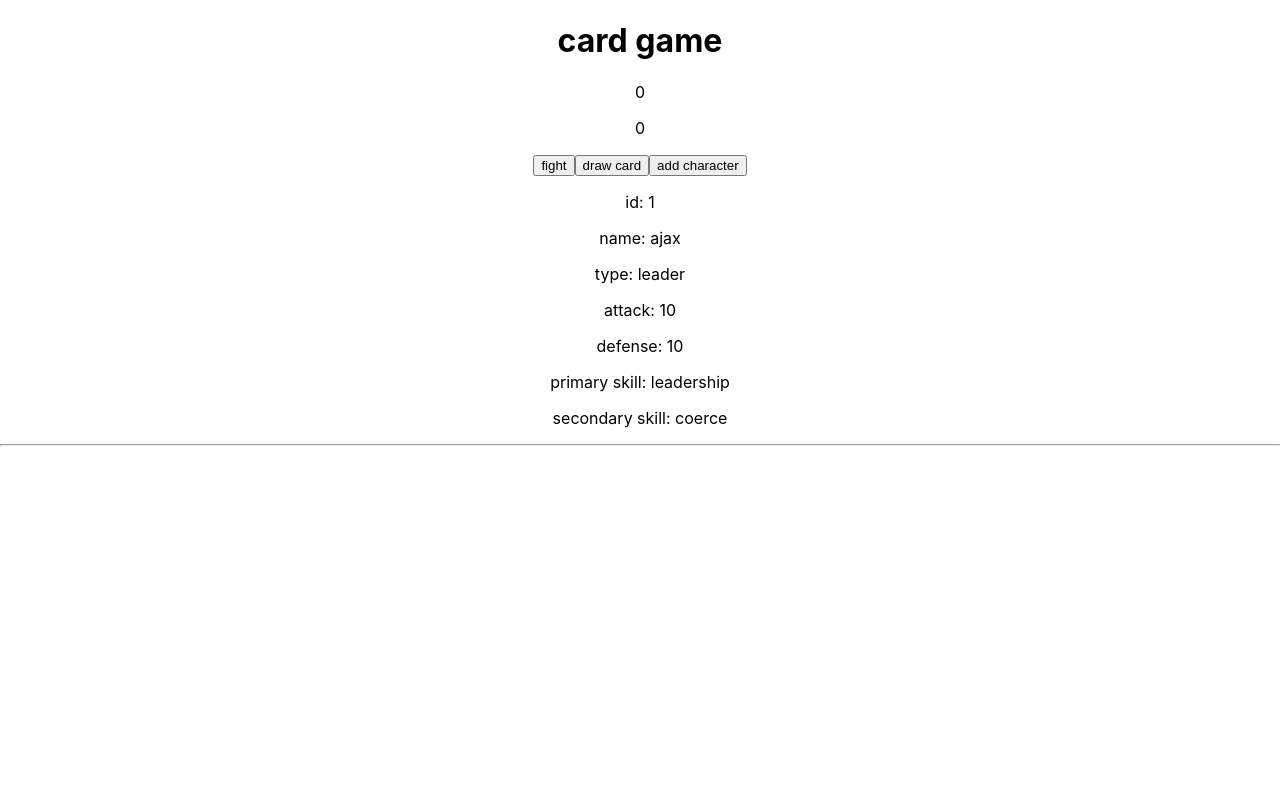
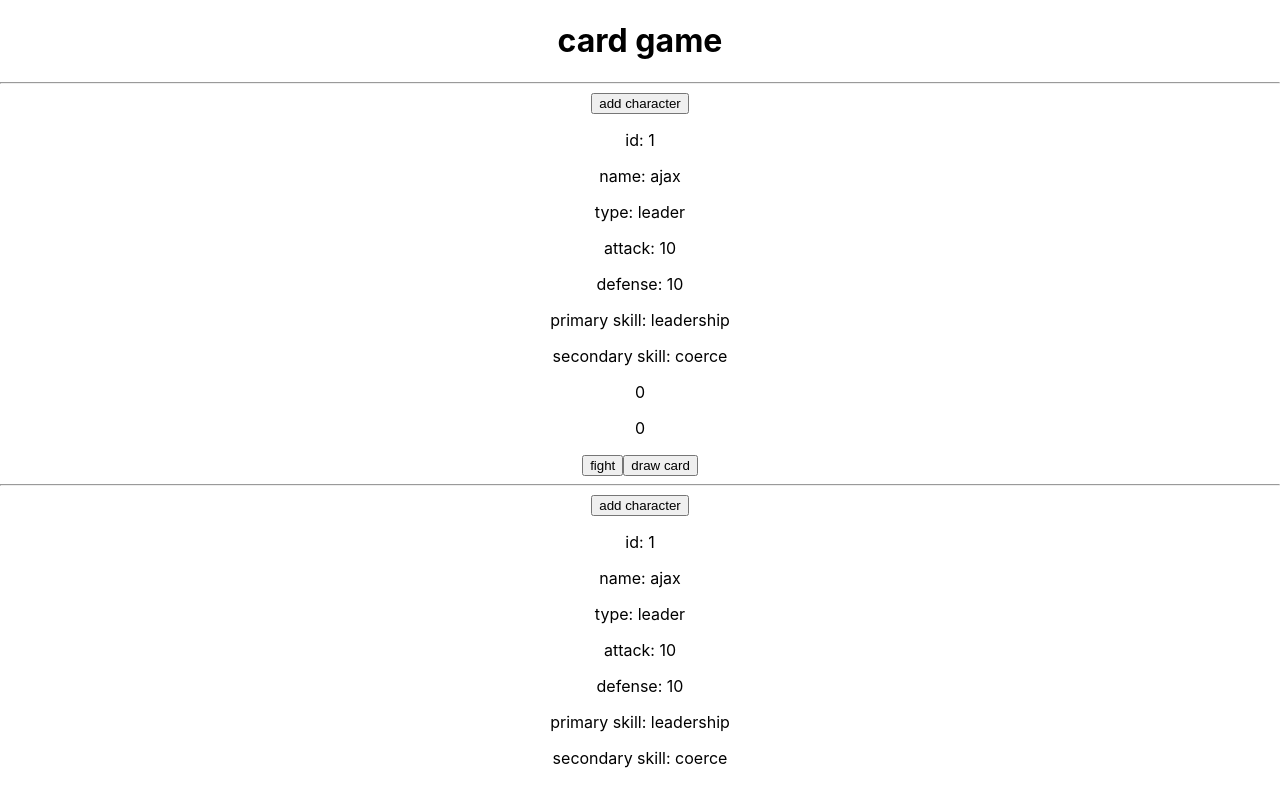
Before and after one commit to 4nth0ny1/card-game, a React (Create React App) app: page / in a window 1280 px wide. Built offline with nearby package versions, Linux system fonts and the light colour scheme.

Commit message:
add opponent array

```diff
--- a/src/App.js
+++ b/src/App.js
@@ -3,6 +3,7 @@ import React from 'react'
 import DiceLogic from './components/Dice/DiceLogic';
 import CardContainer from './components/Cards/CardContainer';
 import CharacterContainer from './components/Characters/CharacterContainer';
+import OpponentContainer from './components/Characters/OpponentContainer';
 
 function App(props) {
 
@@ -127,10 +128,10 @@ function App(props) {
     <>
     <div className="App">
       <h1>card game</h1>
+      <OpponentContainer characters={characters}/>
       <DiceLogic />
       <CardContainer cards={cards} />
       <CharacterContainer characters={characters} />
-
     </div>
     </>
   );
--- a/src/components/Characters/Character.jsx
+++ b/src/components/Characters/Character.jsx
@@ -10,7 +10,7 @@ const Character = (props) => {
             <p>defense: {props.character.defense}</p>
             <p>primary skill: {props.character.primary_skill}</p>
             <p>secondary skill: {props.character.secondary_skill}</p>
-            <hr></hr>
+
         </>
     )
 }
--- a/src/components/Characters/CharacterContainer.jsx
+++ b/src/components/Characters/CharacterContainer.jsx
@@ -1,6 +1,9 @@
 import Character from "./Character"
+import { useState } from 'react'
 
 const CharacterContainer = (props) => {
+
+    const [ showCharacters , setShowCharacters ] = useState([])
 
 
     const characterArray = props.characters.map(character => {
@@ -9,12 +12,28 @@ const CharacterContainer = (props) => {
         }
     })
 
+
+    //this should be .filter 'ing out leader then iterating.
+    const addToCharacterArray = props.characters.map(character => {
+        if (character.type !== 'leader') {
+            return <Character key={character.id} character={character} />
+        }
+    })
+
+    const handleAddCharacter = () => {
+        setShowCharacters(addToCharacterArray[Math.floor(Math.random() * addToCharacterArray.length)])
+    }
+
     return(
         <>
-            <button>add character</button>
+            <hr></hr>
+            <button onClick={handleAddCharacter}>add character</button>
             {characterArray}
+            {showCharacters}
         </>
     )
 }
 
 export default CharacterContainer;
+
+// make an image all the player sees instead of the information. if they hover over the image then it will show the character's current stats.
--- /dev/null
+++ b/src/components/Characters/OpponentContainer.jsx
@@ -0,0 +1,21 @@
+import Character from "./Character"
+
+const OpponentContainer = (props) => {
+
+
+    const opponentArray = props.characters.map(character => {
+        if (character.type === 'leader') {
+            return <Character key={character.id} character={character} />
+        }
+    })
+
+    return(
+        <>
+            <hr></hr>
+            <button>add character</button>
+            {opponentArray}
+        </>
+    )
+}
+
+export default OpponentContainer;
```
